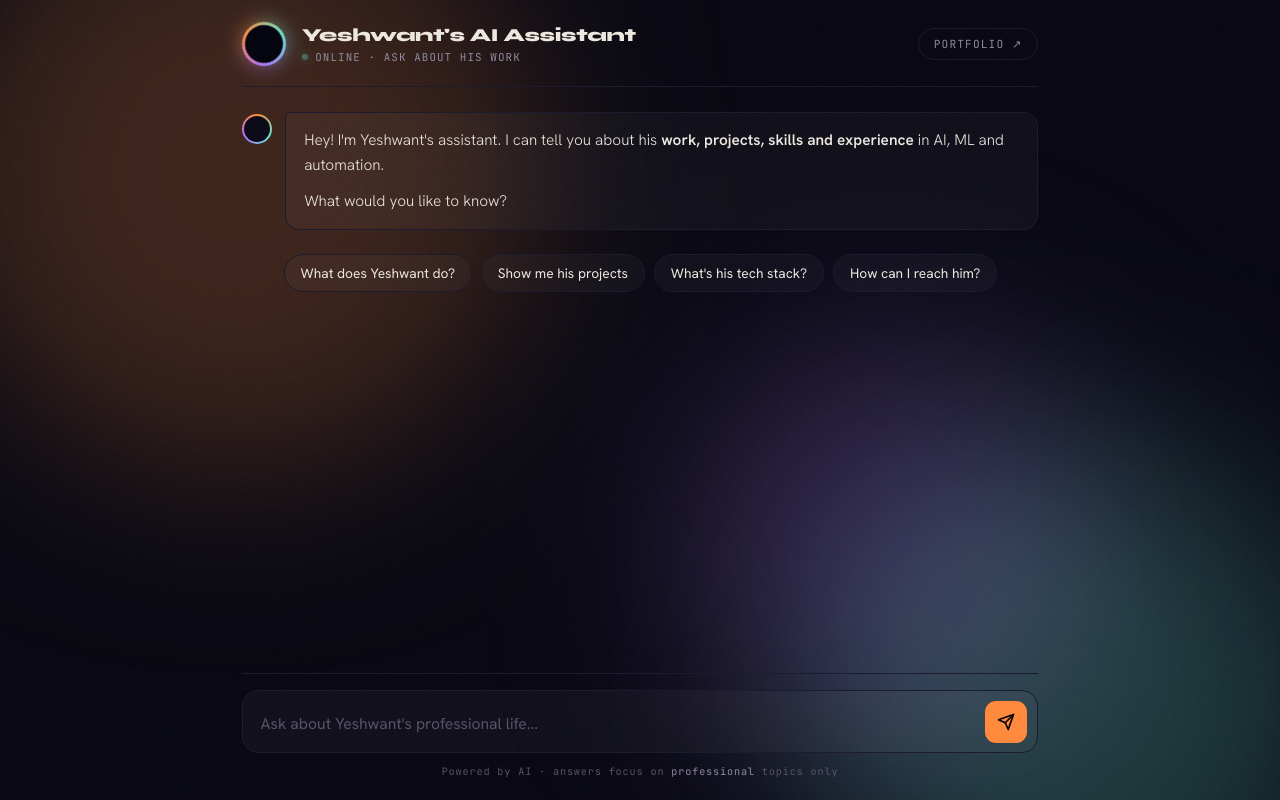
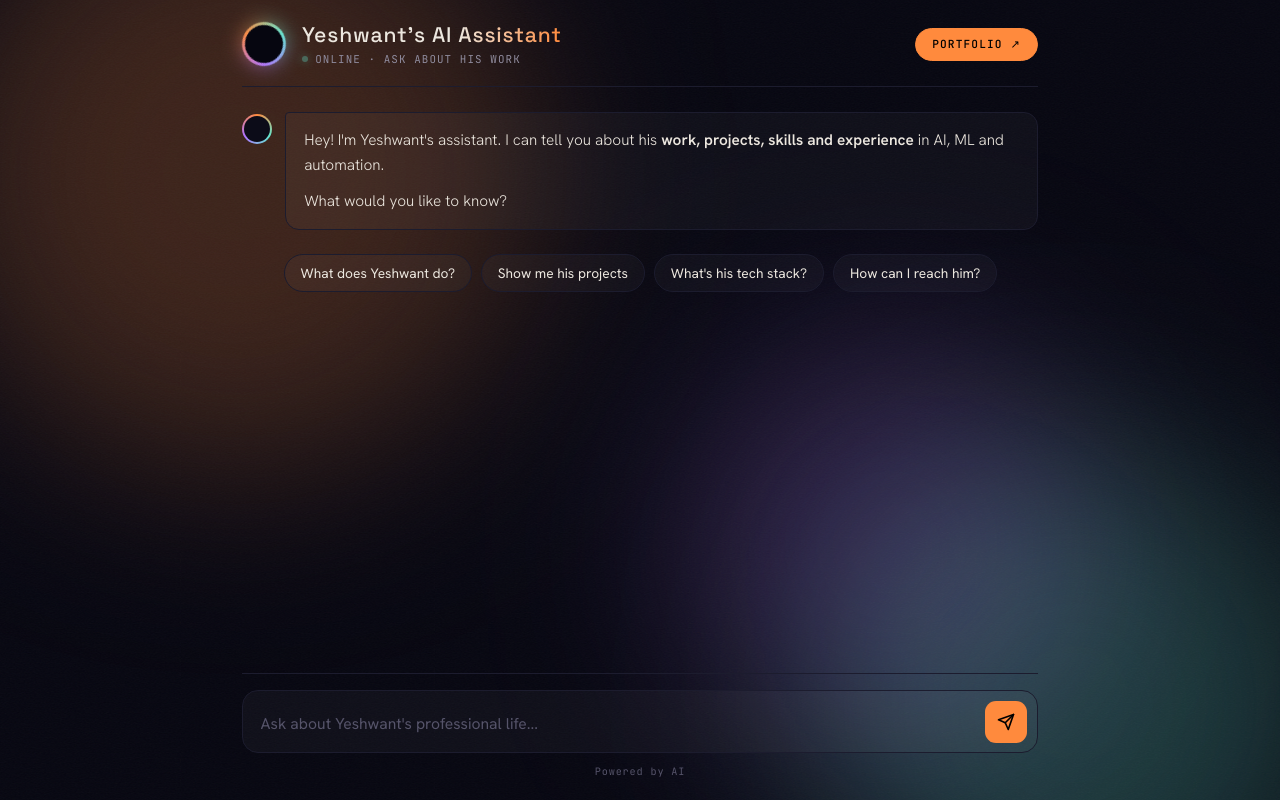
Before and after one commit to singhyeshwant/assistant, a plain HTML site: page index.html in a window 1280 px wide. Drawn offline with Linux system fonts and the light colour scheme.

Commit message:
Update index.html

```diff
--- a/index.html
+++ b/index.html
@@ -6,7 +6,7 @@
 <title>Ask Yeshwant — AI Assistant</title>
 <link rel="preconnect" href="https://fonts.googleapis.com">
 <link rel="preconnect" href="https://fonts.gstatic.com" crossorigin>
-<link href="https://fonts.googleapis.com/css2?family=Syne:wght@600;700;800&family=Hanken+Grotesk:wght@300;400;500;600&family=JetBrains+Mono:wght@400;500&display=swap" rel="stylesheet">
+<link href="https://fonts.googleapis.com/css2?family=Space+Grotesk:wght@400;500;600;700&family=Syne:wght@600;700;800&family=Hanken+Grotesk:wght@300;400;500;600&family=JetBrains+Mono:wght@400;500&display=swap" rel="stylesheet">
 <style>
   :root{
     --bg:#060610;--panel:#0c0c18;--ink:#ece7df;--ink-dim:#8f8b9d;--ink-faint:#56546a;
@@ -39,12 +39,12 @@
   .orb::after{content:"";position:absolute;inset:3px;border-radius:50%;background:var(--bg)}
   .orb::before{content:"";position:absolute;inset:0;border-radius:50%;background:conic-gradient(from 0deg,var(--amber),var(--cyan),var(--violet),var(--amber));filter:blur(10px);opacity:.6}
   @keyframes spin{to{transform:rotate(360deg)}}
-  .htext h1{font-family:var(--display);font-weight:800;font-size:1.15rem;letter-spacing:-.02em;line-height:1.1}
+  .htext h1{font-family:'Space Grotesk',sans-serif;font-weight:500;font-size:1.32rem;letter-spacing:.04em;line-height:1.15;background:linear-gradient(90deg,var(--ink),var(--ink) 60%,var(--amber));-webkit-background-clip:text;background-clip:text;-webkit-text-fill-color:transparent}
   .htext .status{display:flex;align-items:center;gap:.45rem;font-family:var(--mono);font-size:.68rem;letter-spacing:.1em;text-transform:uppercase;color:var(--ink-dim);margin-top:.25rem}
   .htext .status i{width:6px;height:6px;border-radius:50%;background:var(--cyan);box-shadow:0 0 8px var(--cyan);animation:pulse 2s infinite}
   @keyframes pulse{0%,100%{opacity:1}50%{opacity:.35}}
-  header .home{margin-left:auto;font-family:var(--mono);font-size:.7rem;letter-spacing:.1em;text-transform:uppercase;color:var(--ink-dim);border:1px solid var(--line);padding:.5rem .9rem;border-radius:99px;transition:border-color .3s,color .3s;text-decoration:none}
-  header .home:hover{border-color:var(--amber);color:var(--ink)}
+  header .home{margin-left:auto;font-family:var(--mono);font-size:.7rem;letter-spacing:.1em;text-transform:uppercase;color:#000;background:var(--amber);border:1px solid var(--amber);padding:.55rem 1rem;border-radius:99px;font-weight:500;box-shadow:0 0 0 0 rgba(255,138,61,.5);transition:box-shadow .3s,background .3s,transform .2s;text-decoration:none;white-space:nowrap}
+  header .home:hover{background:var(--ink);border-color:var(--ink);transform:translateY(-1px);box-shadow:0 6px 20px rgba(255,138,61,.25)}
 
   /* chat scroll area */
   .chat{flex:1;overflow-y:auto;padding:1.6rem 0;display:flex;flex-direction:column;gap:1.3rem;scrollbar-width:thin;scrollbar-color:var(--line) transparent}
@@ -136,7 +136,7 @@
           <svg viewBox="0 0 24 24" fill="none" stroke="currentColor" stroke-width="2.2" stroke-linecap="round" stroke-linejoin="round"><line x1="22" y1="2" x2="11" y2="13"></line><polygon points="22 2 15 22 11 13 2 9 22 2"></polygon></svg>
         </button>
       </div>
-      <div class="foot">Powered by AI · answers focus on <b>professional</b> topics only</div>
+      <div class="foot">Powered by AI</div>
     </div>
 
   </div>
```
